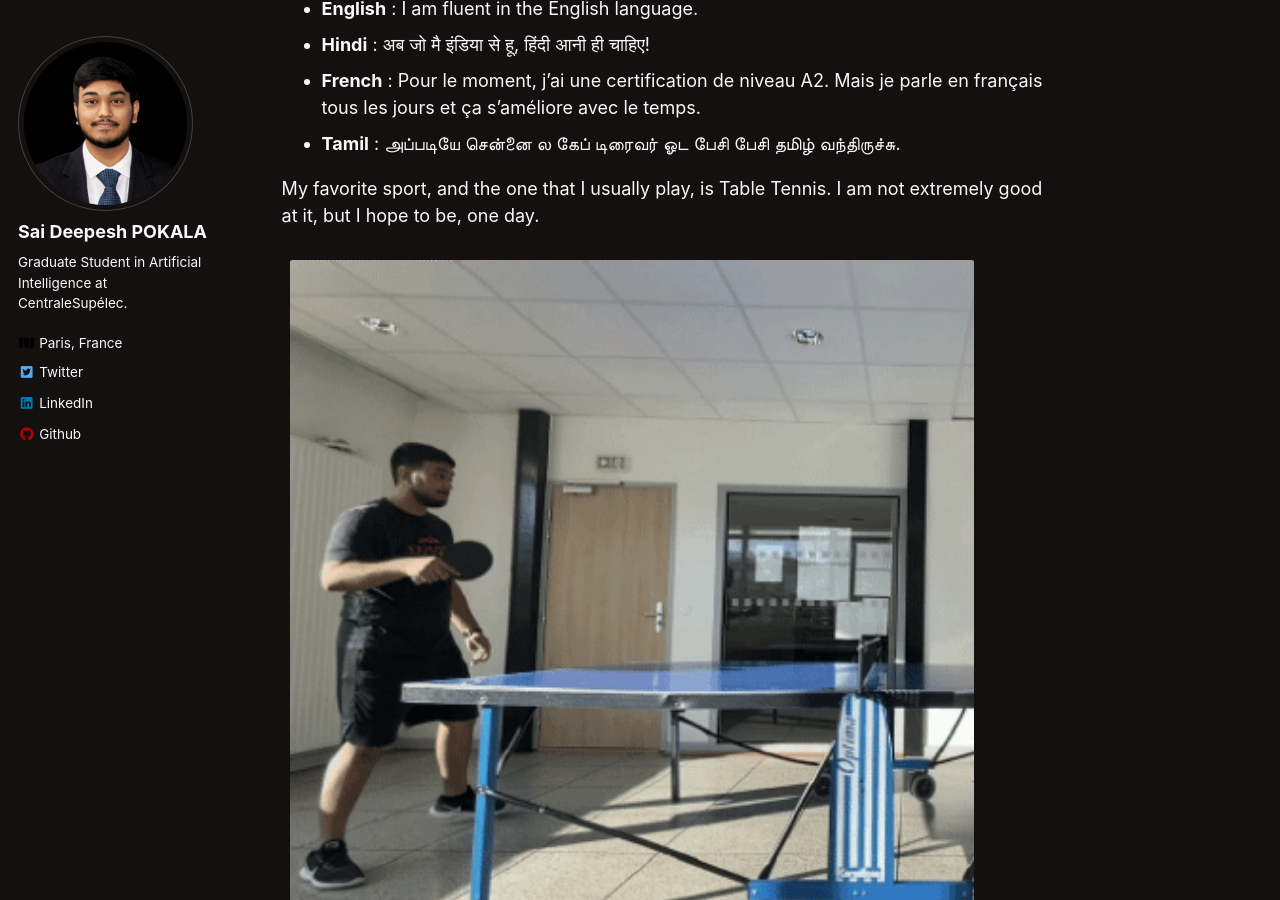
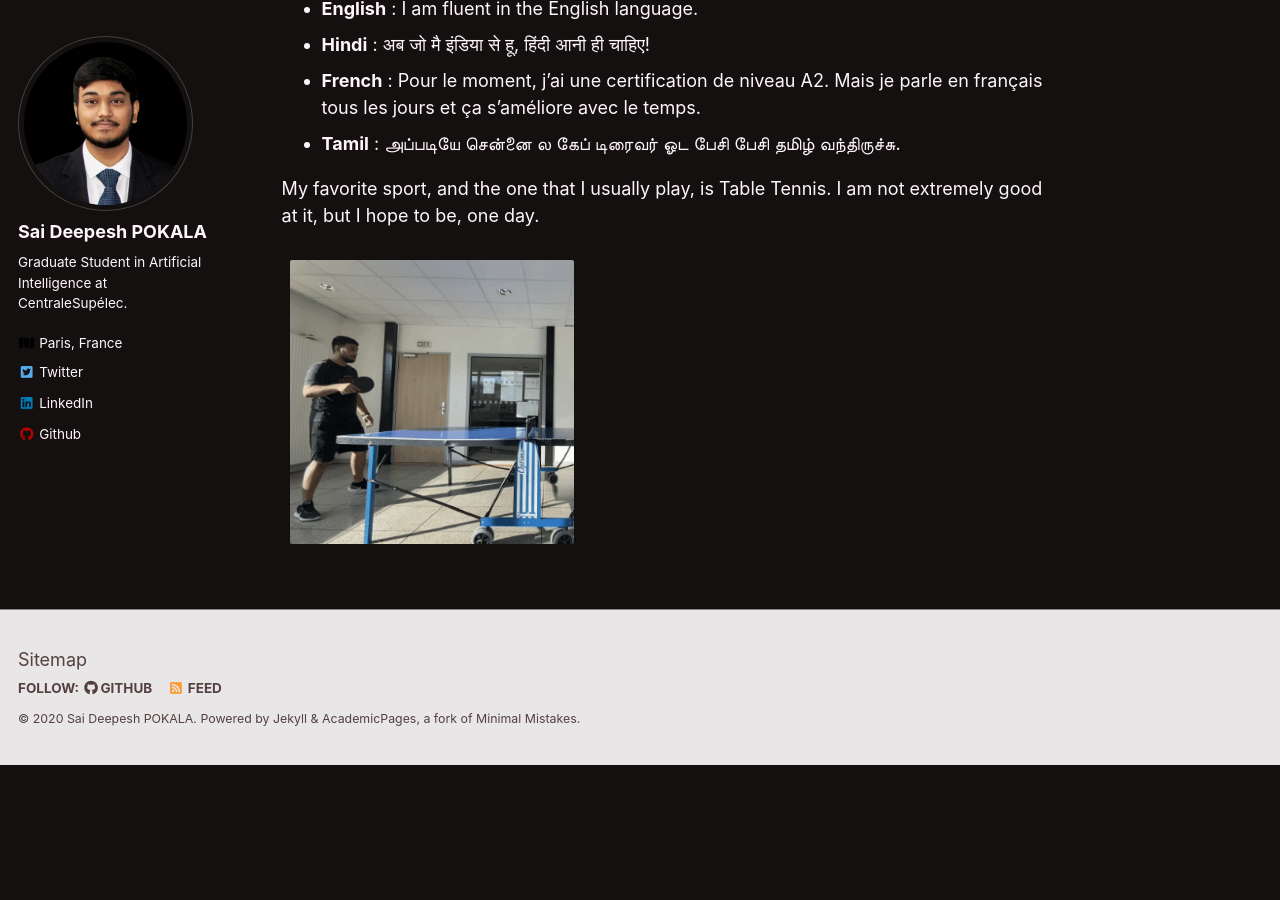
Before and after one commit to saideepesh/saideepesh.github.io, a Jekyll site: the page built from _pages/personal.md, in a window 1280 px wide and 900 px high, scrolled down 410 px. Built offline with Jekyll 4.4.1, drawn with Linux system fonts in a browser that asks for light colours; after the commit the page ends 1175 px from its top, so only the background shows below that.

Commit message:
updated personal.md

```diff
--- a/_pages/personal.md
+++ b/_pages/personal.md
@@ -17,4 +17,4 @@ I love learning new languages. These are the languages that I can speak fluently
 
 My favorite sport, and the one that I usually play, is Table Tennis. I am not extremely good at it, but I hope to be, one day.
 
-<img align="middle" src="https://saideepesh.github.io/files/TT.gif?raw=true" alt="Photo" style="width: 700px; border-radius: 10px; padding: 8px 8px 8px 8px"/>
+<img align="middle" src="https://saideepesh.github.io/files/TT.gif?raw=true" alt="Photo" style="width: 300px; border-radius: 10px; padding: 8px 8px 8px 8px"/>
```
